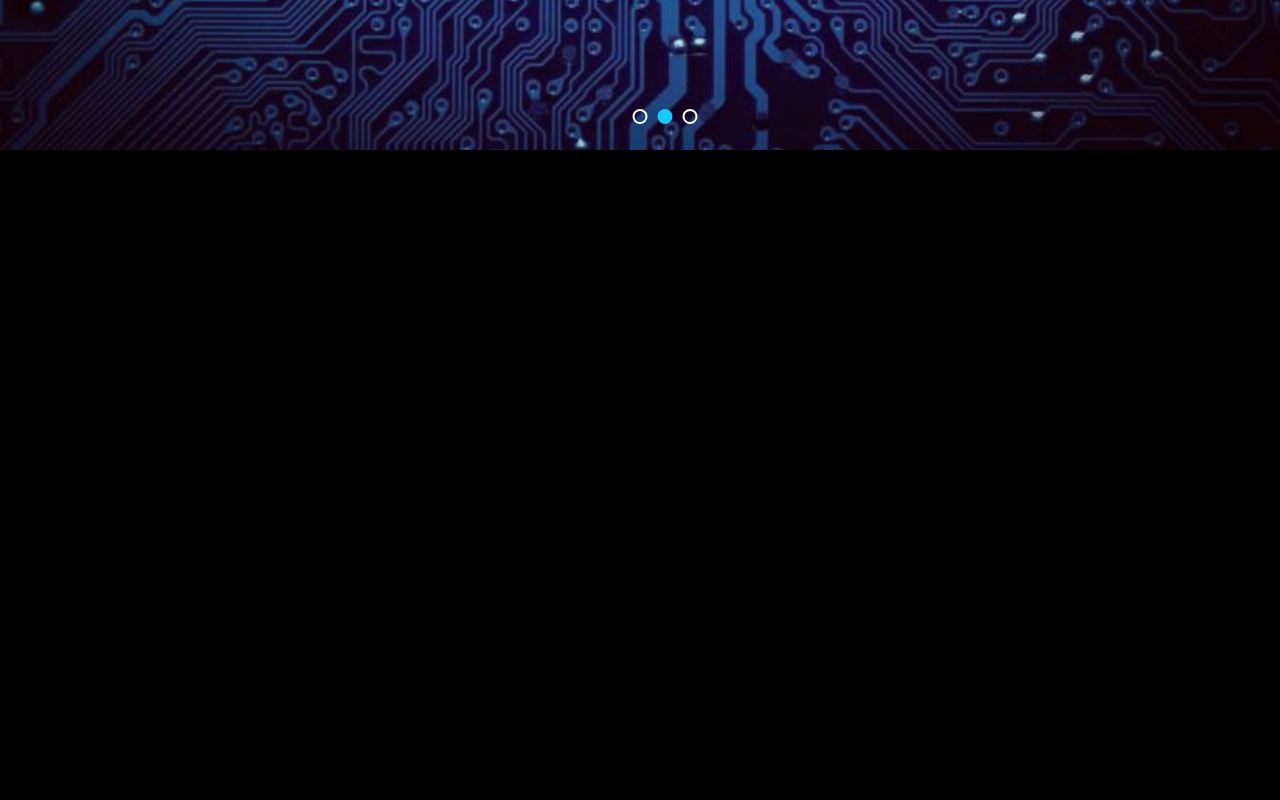
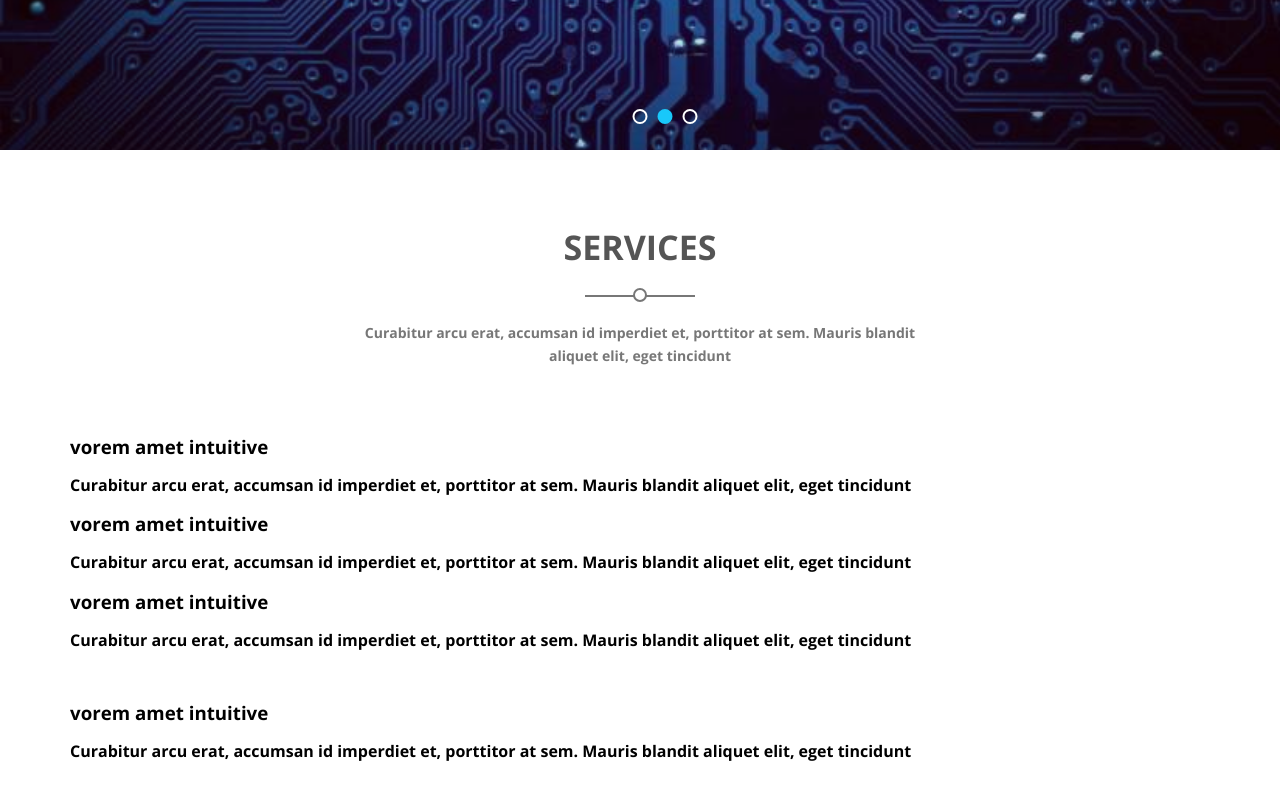
Before and after one commit to Elmohtarif2410/templete-tow, a plain HTML site: page Templete Two/index.html.html in a window 1280 px wide. Shown: the part 650-1450 px from the top of the page. Drawn offline with nearby package versions, Linux system fonts and the light colour scheme.

Commit message:
v1.0.2
company

```diff
--- a/Templete Two/css/style.css
+++ b/Templete Two/css/style.css
@@ -16,7 +16,6 @@ html {
 
 body {
     font-family: 'Open Sans', Arial, Helvetica, sans-serif;
-    background-color: #000;
     height: 10000px;
 }
 
@@ -39,7 +38,78 @@ body {
     .container {width: 1170px}
 }
 
+                /* start compunant  */
+
+/* Main heading compunant */
+
+/* This is code has cmpunant */
+/* <div class="main-heading">
+<h2>siction</h2>
+<p>Curabitur arcu erat, accumsan id imperdiet et, porttitor at sem. Mauris blandit aliquet elit, eget tincidunt</p>
+</div> */
+
+.main-heading {
+    padding: 50px;
+    text-align: center;
+}
+
+.main-heading h2 {
+    font-size: 34px;
+    text-transform: uppercase;
+    color: #555;
+    margin-bottom: 55px;
+    position: relative;
+}
+
+.main-heading h2::before {
+    content: "";
+    position: absolute;
+    left: 50%;
+    transform: translateX(-50%);
+    bottom: -30px;
+    width: 110px;
+    height: 2px;
+    background-color: #777;
+}
+
+.main-heading h2::after {
+    content: "";
+    position: absolute;
+    left: 50%;
+    transform: translateX(-50%);
+    bottom: -35px;
+    width: 10px;
+    height: 10px;
+    border-radius: 50%;
+    background-color: #fff;
+    border: 2px solid #777;
+}
+
+.main-heading p {
+    width: 600px;
+    margin: auto;
+    color: #777;
+    line-height: 1.6;
+    font-size: 14px;
+}
+
+@media (max-width: 767px) {
+    .main-heading p {
+        width: 90%
+    }
+}
+
+                 /* end compunt  */
+
                 /* Start Header */
+
+header {
+    position: absolute;
+    top: 0;
+    left: 0;
+    width: 100%;
+    z-index: 1;
+}
 
 header .container {
     display:flex;
@@ -88,7 +158,8 @@ header .container nov i:hover + ul {
     position: absolute;
     top: 100%;
     left: 15px;
-    width: calc(100% - 30px)
+    width: calc(100% - 30px);
+    background-color: rgba(57, 51, 78, 0.4);
 }
 
 header .container nov i:hover + ul li a {
@@ -158,7 +229,6 @@ header .container nov .search i:hover {
                 /* Start landing */
 .landing {
     color: #fff;
-    position: absolute;
     top: 0;
     left: 0;
     z-index: -1;
--- a/Templete Two/index.html.html
+++ b/Templete Two/index.html.html
@@ -52,5 +52,43 @@
                 <li></li>
             </ul>
         </div>
+
+        <!-- Services -->
+        <div class="srvices">
+            <div class="main-heading">
+                <h2>services</h2>
+                <p>Curabitur arcu erat, accumsan id imperdiet et, porttitor at sem. Mauris blandit aliquet elit, eget tincidunt</p>
+            </div>
+            <div class="container">
+                <div class="service">
+                    <i></i>
+                    <div class="text-serv">
+                        <h3>vorem amet intuitive</h3>
+                        <p>Curabitur arcu erat, accumsan id imperdiet et, porttitor at sem. Mauris blandit aliquet elit, eget tincidunt</p>
+                    </div>
+                </div>
+                <div class="service">
+                    <i></i>
+                    <div class="text-serv">
+                        <h3>vorem amet intuitive</h3>
+                        <p>Curabitur arcu erat, accumsan id imperdiet et, porttitor at sem. Mauris blandit aliquet elit, eget tincidunt</p>
+                    </div>
+                </div>
+                <div class="service">
+                    <i></i>
+                    <div class="text-serv">
+                        <h3>vorem amet intuitive</h3>
+                        <p>Curabitur arcu erat, accumsan id imperdiet et, porttitor at sem. Mauris blandit aliquet elit, eget tincidunt</p>
+                    </div>
+                </div>
+                <div class="service">
+                    <i class="fa fa-computer"></i>
+                    <div class="text-serv">
+                        <h3>vorem amet intuitive</h3>
+                        <p>Curabitur arcu erat, accumsan id imperdiet et, porttitor at sem. Mauris blandit aliquet elit, eget tincidunt</p>
+                    </div>
+                </div>
+            </div>
+        </div>
     </body>
 </html>
```
